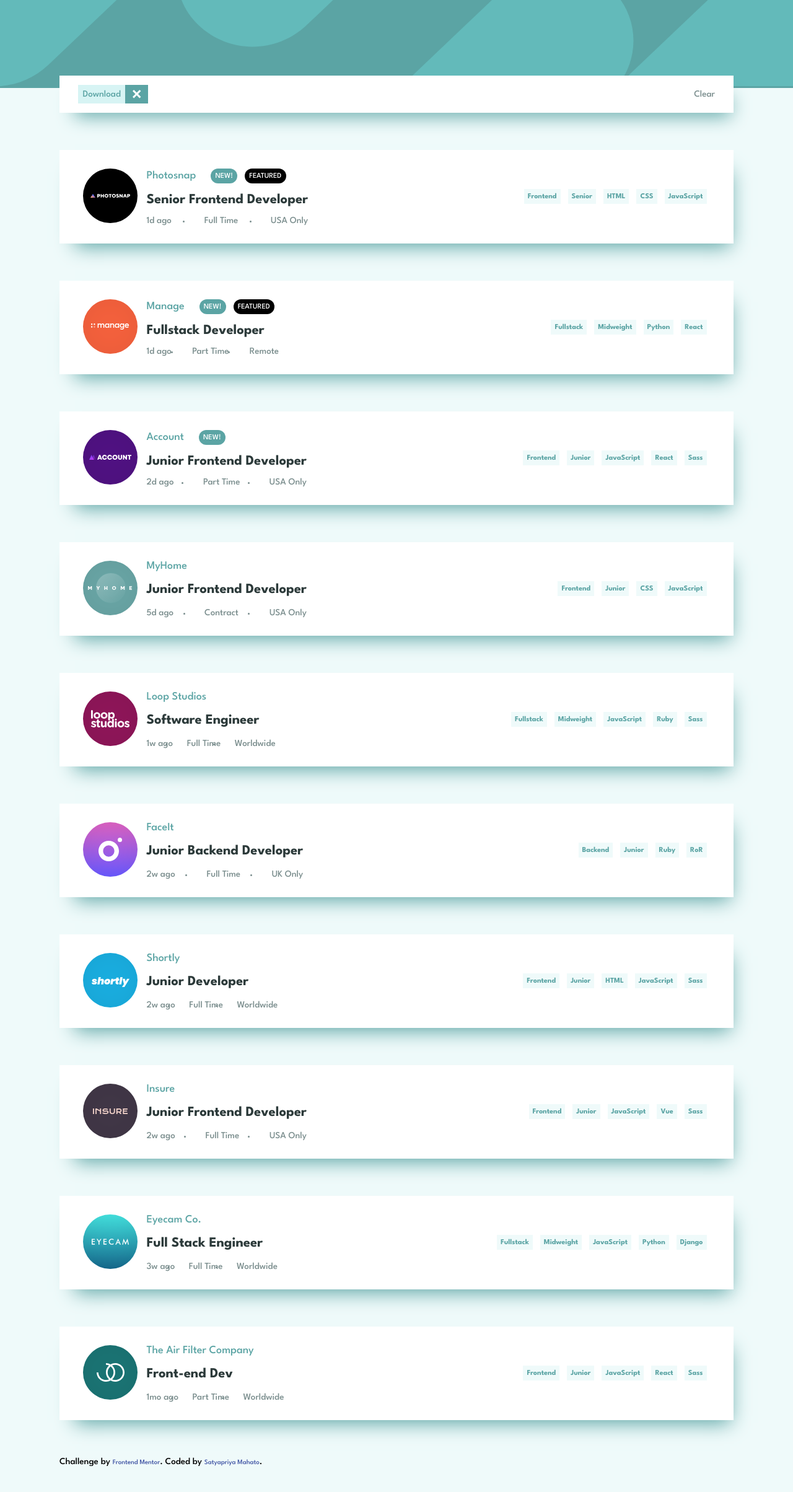
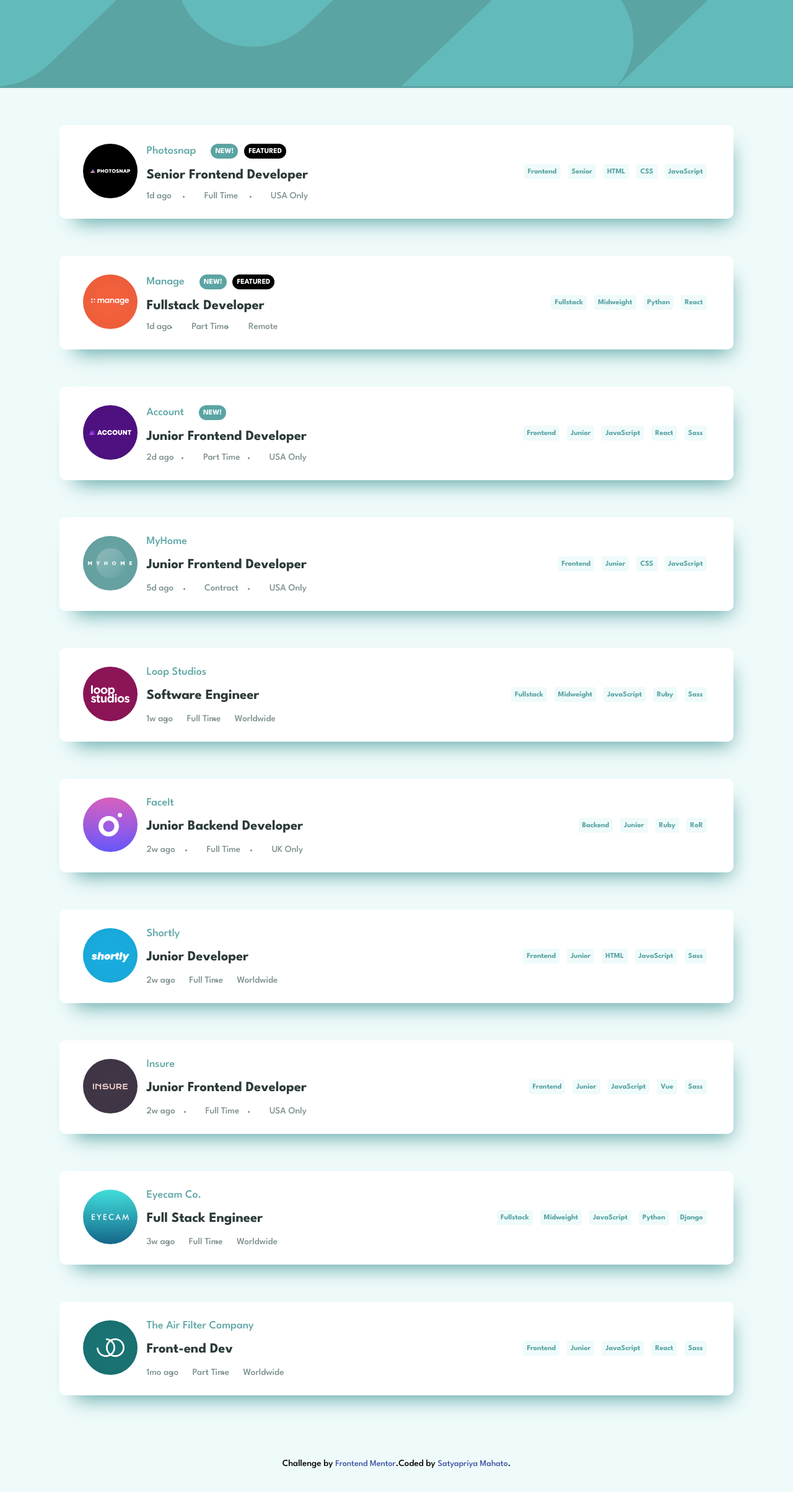
Before and after one commit to SatyapriyaMahato/job-listing-app, a React (Create React App) app: page / in a window 1280 px wide. Shown: the top 2408 px of the page at 62% size. Before the commit the page ends 2366 px from the top, so only its background shows below. Built offline with nearby package versions, Linux system fonts and the light colour scheme.

Commit message:
structure components and improvements

```diff
--- a/src/App.js
+++ b/src/App.js
@@ -1,69 +1,39 @@
-import './App.css';
-import jobsData from './data.json';
-import React from 'react'
+import React, { useState } from 'react';
+import Filter from './components/Filter';
+import JobCard from './components/JobCard';
+import Attributes from './components/Attributes';
+import JobsData from './data.json';
+
 
 const App = () => {
+  // storinhg filtering tags
+  const [filterTags, setFilterTags] = useState([]);
+
+  const addFilterTags = (tag) => {
+    !filterTags.includes(tag) && setFilterTags([...filterTags, tag]);
+  }
+
+  // remove filtering tags
+  const removeFIlterTag = (tag) => {
+      setFilterTags(current => current.filter(tags => {
+        return tags !== tag;
+      })
+    );
+  }
+
+  // remove  all filtering tags
+  const removeAll  = () =>{
+    setFilterTags([]);
+  }
+
+  const [jobsData] = useState(JobsData);
+
   return (
-    <div className="App">
-      <div className="filter div-shadow">
-        <div className="filter-tags" id="fiter-tags">
-          <button type="button" className="filter-button">
-            <span className="button__text">Download</span>
-            <span className="button__icon">
-              <img src="./images/icon-remove.svg" alt="cross icon" />
-            </span>
-          </button>
-        </div>
-        <div className="clear-button">
-          <button className='btn-clear'>Clear</button>
-        </div>
-      </div>
-      {
-        jobsData.map(job => {
-          const tags = [job.role, job.level, ...job.languages, ...job.tools];
-          return (
-            <div className="job div-shadow" key={job.id}>
-              <div className="job-info">
-                <div className="company-logo">
-                  <img src={job.logo} alt="company logo" />
-                </div>
-                <div className="post-info">
-                  <div className="company-name">
-                    <p className="name">{job.company}</p>
-                    {job.new && <button className="new">NEW!</button>}
-                    {job.featured && <button className="featured">FEATURED</button>}
-                  </div>
-                  <div className="job-title">
-                    <h1>{job.position}</h1>
-                  </div>
-                  <div className="job-criteria">
-                    <ul>
-                      <li className="days"><span>{job.postedAt}</span></li>
-                      <li><span className="time">{job.contract}</span></li>
-                      <li><span className="location">{job.location}</span></li>
-                    </ul>
-                  </div>
-                </div>
-
-              </div>
-
-              <div className="job-tags">
-                {tags.map(tag => {
-                  return (
-                    <button className="tag" key={tag}>{tag}</button>
-                  )
-                })}
-              </div>
-
-            </div>
-          )
-        })
-      }
-      <div className="attribution">
-        Challenge by <a href="https://www.frontendmentor.io?ref=challenge">Frontend Mentor</a>.
-        Coded by <a href="https://github.com/SatyapriyaMahato">Satyapriya Mahato</a>.
-      </div>
-    </div>
+    <>
+      {filterTags.length > 0 && <Filter filterTags={filterTags} removeFIlterTag = {removeFIlterTag} removeAll = {removeAll}/>}
+      <JobCard jobsData={jobsData} clickedTags = {addFilterTags}/>
+      <Attributes />
+    </>
   );
 }
 
--- /dev/null
+++ b/src/components/Attributes.jsx
@@ -0,0 +1,14 @@
+import React from 'react'
+
+function Attributes() {
+  return (
+    <>
+    <div className="attribution">
+        <span>Challenge by <a href="https://www.frontendmentor.io?ref=challenge">Frontend Mentor</a>.</span>
+        <span>Coded by <a href="https://github.com/SatyapriyaMahato">Satyapriya Mahato</a>.</span>
+    </div>
+    </>
+  )
+}
+
+export default Attributes
--- /dev/null
+++ b/src/components/Filter.jsx
@@ -0,0 +1,34 @@
+import React from 'react';
+
+const Filter = ({ filterTags, removeFIlterTag, removeAll }) => {
+    console.log(filterTags);
+    return (
+        <>
+            <div className="job filter div-shadow">
+                <div className="filter-tags" id="fiter-tags">
+
+                    {/*  iterating over filter tags */}
+                    {filterTags.map((tag, index) => {
+                        return (
+
+                            <button type="button" className="filter-button" key={index}>
+                                <span className="button__text">{tag}</span>
+                                <span className="button__icon" onClick={() => {removeFIlterTag(tag)}}>
+                                    <img src="./images/icon-remove.svg" alt="cross icon" />
+                                </span>
+                            </button>
+                        )
+                    })}
+
+                </div>
+
+                <div className="clear-button">
+                    <button className='btn clear' onClick={() => {removeAll()}}>Clear</button>
+                </div>
+            </div>
+
+        </>
+    )
+}
+
+export default Filter
--- /dev/null
+++ b/src/components/JobCard.jsx
@@ -0,0 +1,47 @@
+import React from 'react';
+
+const JobCard = ({ jobsData, clickedTags }) => {
+    return (
+        <>
+            {jobsData.map((job) => {
+                const tags = [job.role, job.level, ...job.languages, ...job.tools];
+                return (
+                    <div className="job" key={job.id}>
+                        <div className="job-info">
+                            <div className="company-logo">
+                                <img src={job.logo} alt="company logo" />
+                            </div>
+                            <div className="post-info">
+                                <div className="company-name">
+                                    <p className="name">{job.company}</p>
+                                    {job.new && <button className="btn new">NEW!</button>}
+                                    {job.featured && <button className="btn featured">FEATURED</button>}
+                                </div>
+                                <div className="job-title">
+                                    <h1>{job.position}</h1>
+                                </div>
+                                <div className="job-criteria">
+                                    <ul>
+                                        <li className="days"><span>{job.postedAt}</span></li>
+                                        <li><span className="time">{job.contract}</span></li>
+                                        <li><span className="location">{job.location}</span></li>
+                                    </ul>
+                                </div>
+                            </div>
+                        </div>
+
+                        <div className="job-tags">
+                            {tags.map(tag => {
+                                return (
+                                    <button className="btn tag" key={tag} onClick={() => clickedTags(tag)}>{tag}</button>
+                                )
+                            })}
+                        </div>
+                    </div>
+                )
+            })}
+        </>
+    )
+}
+
+export default JobCard;
--- a/src/App.css
+++ b/src/index.css
@@ -46,18 +46,7 @@ a:hover{
 }
 
 /* buttons */
-.btn-clear{
-    background-color: #fff;
-    color: hsl(180, 8%, 52%);
-    border: none;
-
-}
-.btn-clear:hover{
-    color: hsl(180, 29%, 50%);
-    border-bottom: .15em solid hsl(180, 29%, 50%);
-}
-
-.tag{
+.btn{
     background-color: hsl(180, 52%, 96%);
     border: none;
     font-size: .6rem;
@@ -67,7 +56,22 @@ a:hover{
     font-weight: 700;
     font-size: .8rem;
     padding: .5em;
+    border-radius: 4px;
 }
+.clear{
+    background-color: #fff;
+    color: hsl(180, 8%, 52%);
+    border: none;
+    border-radius: 0;
+    height: 1.5em;
+    cursor: pointer;
+
+}
+.clear:hover{
+    color: hsl(180, 29%, 50%);
+    text-decoration: underline;
+}
+
 .filter-button {
     display: flex;
     height: 2em;
@@ -79,6 +83,7 @@ a:hover{
     font-size: 1rem;
     font-weight: 500;
     color: hsl(180, 29%, 50%);
+    margin: .5em .5em;
 }
 
 .button__text,
@@ -97,48 +102,28 @@ a:hover{
     background-color: black;
 }
 
-
-.new{
-    height: 2em;
+.new, .featured{
     font-size: 0.8rem;
     padding: .6em;
     margin: 0 .4em;
     background-color: hsl(180, 29%, 50%);
-    border: none;
     border-radius: 1em;
     color: #fff;
 }
+
 .featured{
-    height: 2em;
-    font-size: 0.8rem;
-    padding: .6em;
-    margin: 0 .6em;
     background-color: hsl(0, 0%, 0%);
-    border: none;
-    border-radius: 1em;
-    color: #fff;
+}
 
-}
 .name{
     color: hsl(180, 29%, 50%);
     font-size: 1.2rem;
 }
+
 .container{
     max-width: 85%;
-    margin: 0 auto;;
-}
-.filter{
-    background-color:#fff;
-    position: relative;
-    z-index: 999;
-    margin-top: -20px;
-    height: 40px;
-    margin-bottom: 20px;
-    display: flex;
-    justify-content: space-between;
-    align-items: center;
-    padding: 2em;
-    /* display: none; */
+    margin: 0 auto;
+
 }
 
 .job{
@@ -148,29 +133,50 @@ a:hover{
     background-color: #fff;
     margin: 4em 0;
     padding: 2em 2.5em;
-}
-.div-shadow {
+    border-radius: 10px;
     box-shadow: 10px 20px 30px -15px hsl(180, 29%, 50%);
 }
+
+.filter{
+    background-color:#fff;
+    display: flex;
+    position: relative;
+    z-index: 999;
+    margin-top: -20px;
+    height: auto;
+    padding: 1em 1.5em;
+}
+.filter-tags{
+    display: flex;
+    flex-wrap: wrap;
+    max-width: 60%;
+}
+
 .job-info{
     display: flex;
 
+
 }
+
 ul{
     display: flex;
     justify-content: space-between;
     color: hsl(180, 8%, 52%);
 }
+
 .days{
     list-style: none;
 
 }
+
 li{
     font-size: .8rem;
 }
+
 span{
     font-size: 1rem;
 }
+
 .time, .location{
     margin-left: 1.5em;
 }
@@ -182,6 +188,7 @@ span{
     justify-content: space-between;
     margin-left: 1em;
 }
+
 .new{
     margin-left: 2em;
 }
@@ -189,11 +196,13 @@ span{
 .company-name, .job-title, .job-criteria{
     margin: 0;
 }
+
 .company-name{
     display: flex;
     align-items: center;
 
 }
+
 .job-tags{
     display: flex;
 }
@@ -203,12 +212,15 @@ span{
     background-color: hsl(180, 29%, 50%);
 }
 
-
-
-
-
+.attribution{
+    width: 100%;
+    height: 100px;
+    display: flex;
+    justify-content: center;
+    align-items: center;
+}
 
 .attribution a {
     color: hsl(228, 45%, 44%);
-    font-size: 11px; text-align: center;
+    font-size: 14px; text-align: center;
 }
--- a/src/index.js
+++ b/src/index.js
@@ -1,6 +1,8 @@
 import React from 'react';
 import ReactDOM from 'react-dom/client';
 import App from './App';
+import './index.css';
+
 
 const root = ReactDOM.createRoot(document.getElementById('root'));
 root.render(
```
Lines whose indentation alone changed are shown as unchanged.
